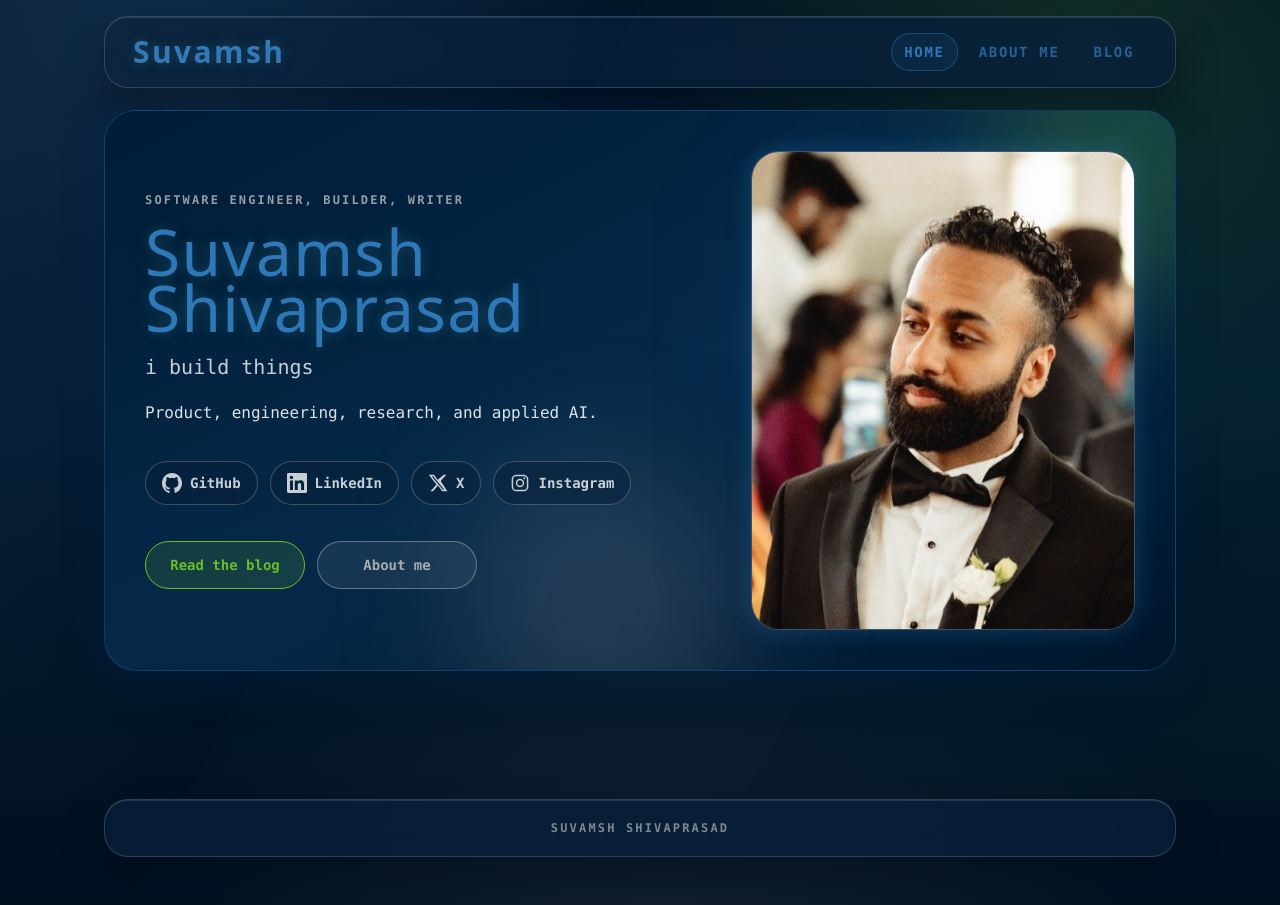
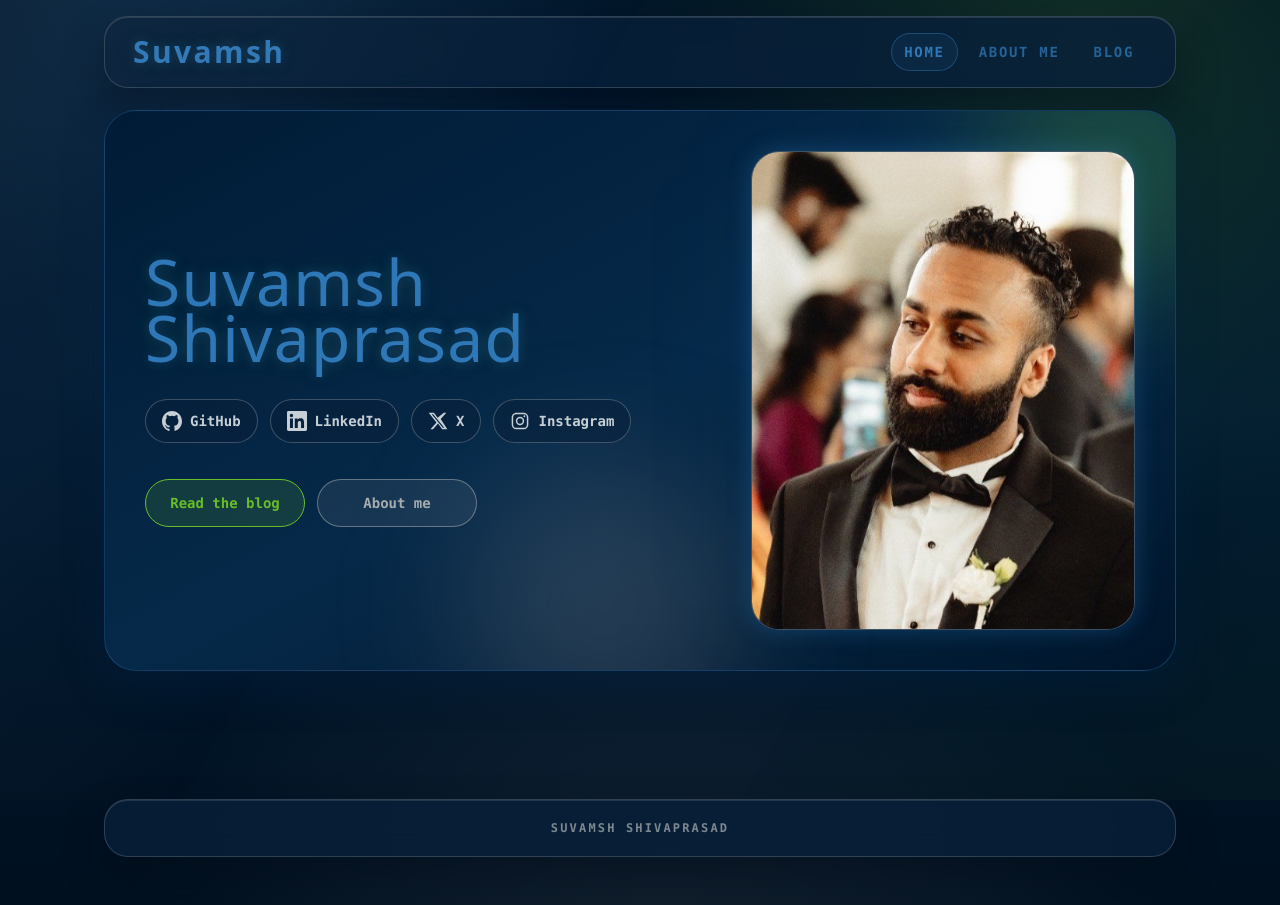
Before and after one commit to suvamsh/suvamsh.github.io, a Next.js app: page / in a window 1280 px wide. Built offline with nearby package versions, Linux system fonts and the light colour scheme.

Commit message:
Remove extra hero copy from landing page

```diff
--- a/app/page.tsx
+++ b/app/page.tsx
@@ -50,17 +50,10 @@ export default function HomePage() {
         <div className="grid items-center gap-8 lg:grid-cols-[minmax(0,1fr)_minmax(18rem,22rem)] lg:gap-10 xl:grid-cols-[minmax(0,1.05fr)_minmax(20rem,24rem)] xl:gap-12">
           <div className="relative z-10 min-w-0 space-y-6 lg:space-y-8">
             <div className="space-y-4">
-              <p className="eyebrow max-w-full text-secondary">Software engineer, builder, writer</p>
               <h1 className="matrix-title max-w-[8.5ch] font-display text-[clamp(2.15rem,11vw,4.15rem)] leading-[0.88] tracking-[0.015em] text-accent md:text-[clamp(3.35rem,8vw,5rem)] lg:max-w-[9ch] lg:text-[clamp(3.8rem,5vw,5.15rem)] lg:tracking-[0.02em] 2xl:max-w-[12.8ch] 2xl:text-[clamp(4.5rem,5vw,5.6rem)]">
                 <span className="block 2xl:inline">Suvamsh</span>
                 <span className="block 2xl:ml-[0.18em] 2xl:inline">Shivaprasad</span>
               </h1>
-              <p className="max-w-[18rem] text-lg leading-8 text-ink/90 sm:max-w-2xl sm:text-xl">
-                i build things
-              </p>
-              <p className="max-w-[24rem] text-sm leading-7 text-ink/72 sm:max-w-2xl sm:text-base sm:leading-8">
-                Product, engineering, research, and applied AI.
-              </p>
             </div>
 
             <div className="grid min-w-0 grid-cols-2 gap-3 text-sm font-semibold text-ink/90 sm:flex sm:flex-wrap lg:max-w-[32rem]">
```
